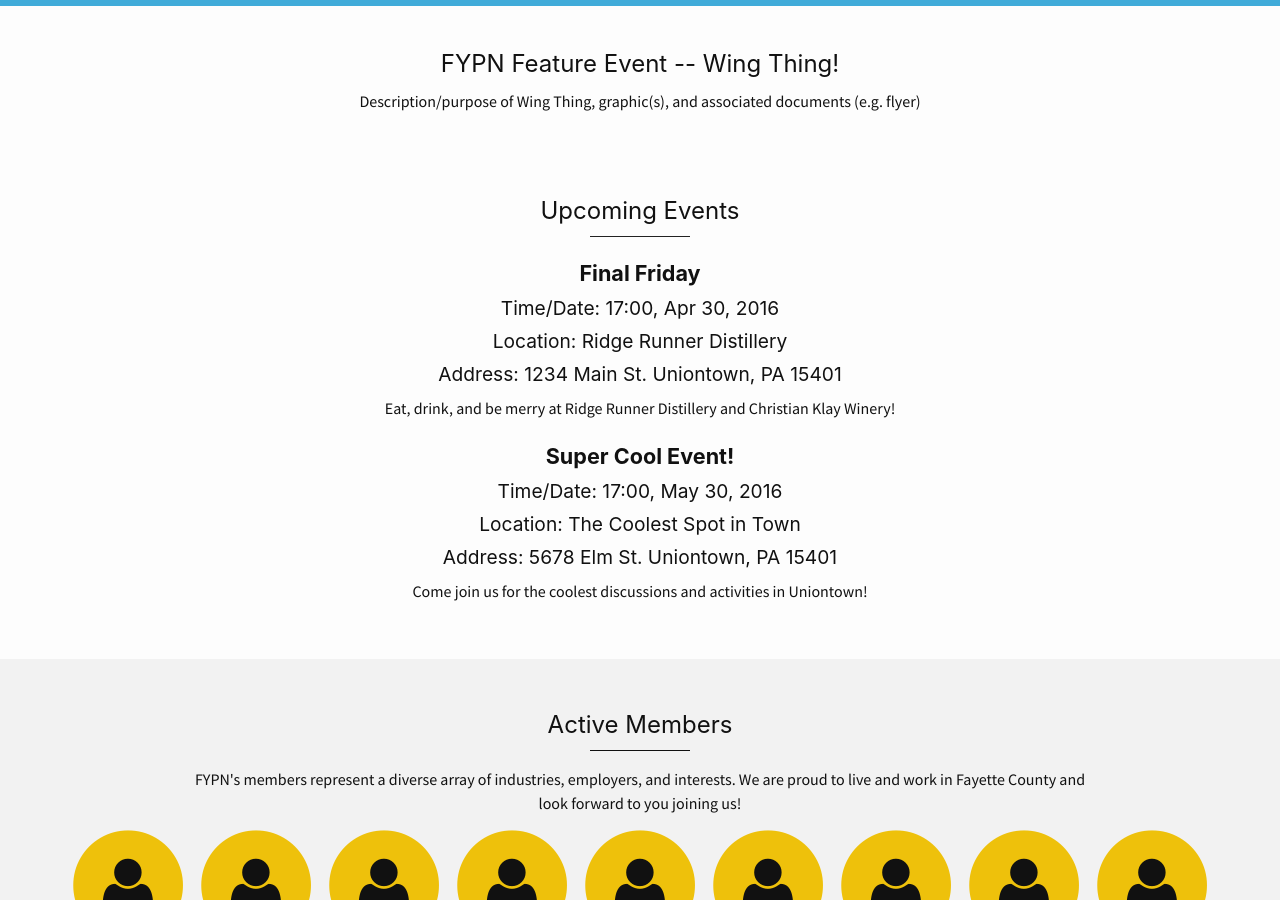
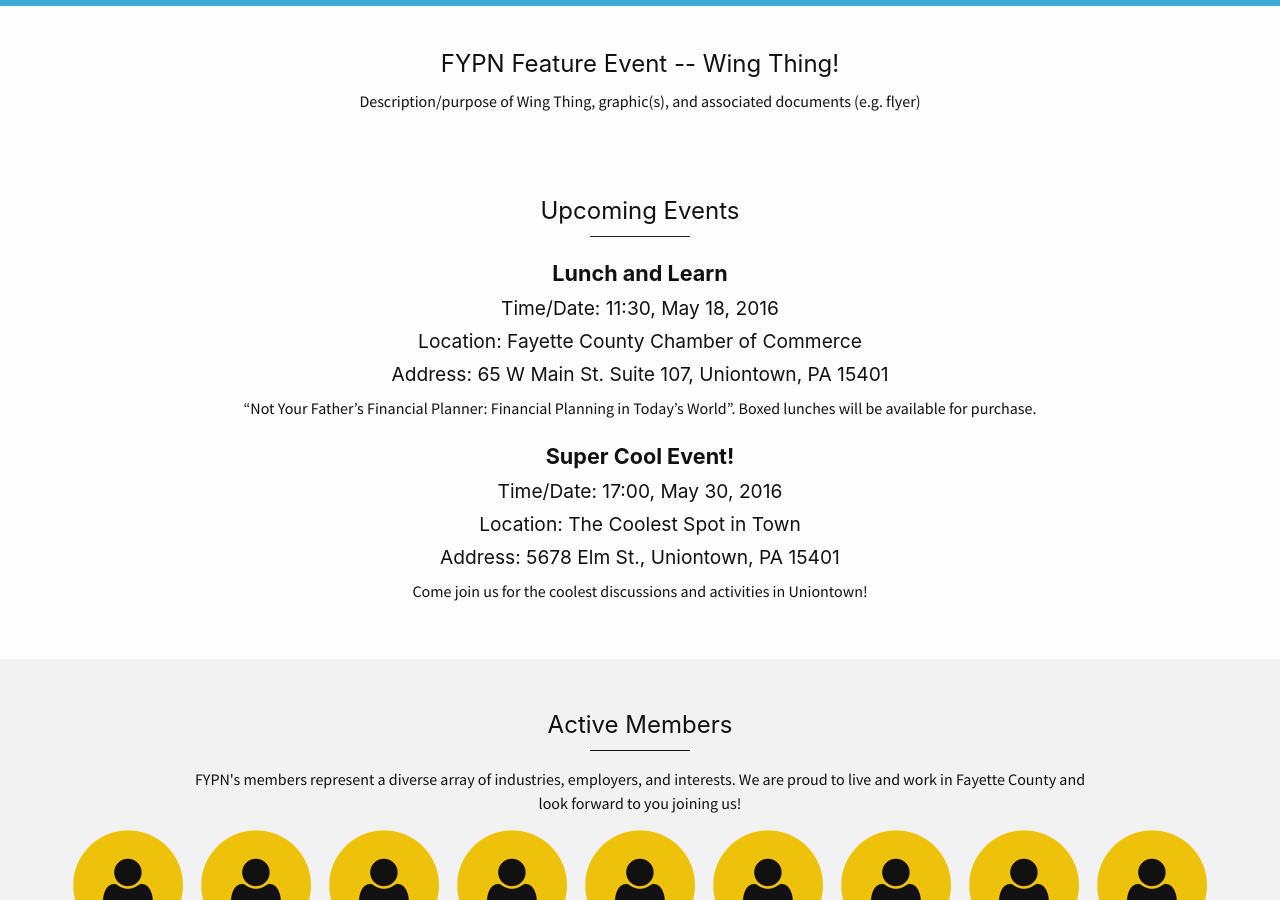
Before and after one commit to BillTalkington/FYPN, a Jekyll site: the page built from index.html, in a window 1280 px wide and 900 px high, scrolled down 1777 px. Built offline with Jekyll 4.4.1, drawn with Linux system fonts in a browser that asks for light colours.

Commit message:
Event updates

```diff
--- a/_data/events.yml
+++ b/_data/events.yml
@@ -1,10 +1,10 @@
-- title: Final Friday
-  date: 2016-04-30 17:00
-  location: Ridge Runner Distillery
-  address: 1234 Main St. Uniontown, PA 15401
-  description: Eat, drink, and be merry at Ridge Runner Distillery and Christian Klay Winery!
+- title: Lunch and Learn
+  date: 2016-05-18 11:30 - 14:00
+  location: Fayette County Chamber of Commerce
+  address: 65 W Main St. Suite 107, Uniontown, PA 15401
+  description: '“Not Your Father’s Financial Planner: Financial Planning in Today’s World”. Boxed lunches will be available for purchase.'
 - title: Super Cool Event!
   date: 2016-05-30 17:00
   location: The Coolest Spot in Town
-  address: 5678 Elm St. Uniontown, PA 15401
+  address: 5678 Elm St., Uniontown, PA 15401
   description: Come join us for the coolest discussions and activities in Uniontown!
```
Also changed, not shown: _includes/upcoming-events.html (+0 -14 lines).
